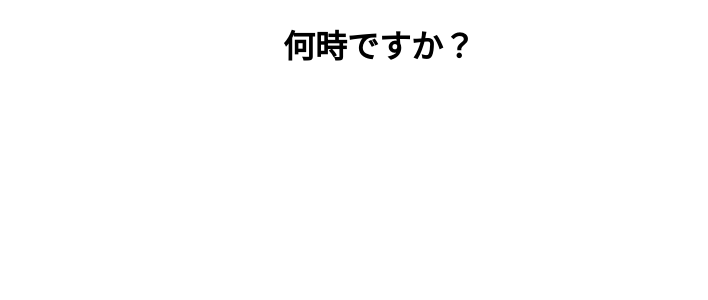
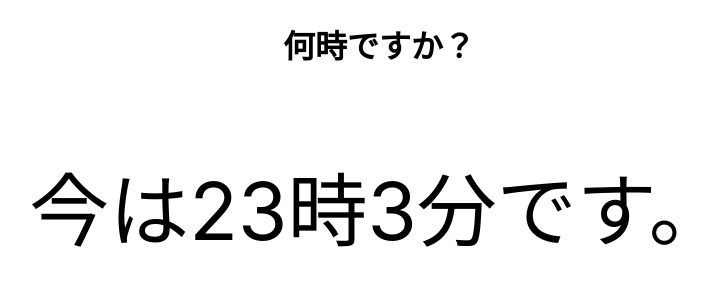
Before and after one commit to diogocampos/nanji, a React (Create React App) app: page / in a window 1280 px wide. Shown: the top 300 px of the page, without its empty margins (261-969 px from the left). Built offline with nearby package versions, Linux system fonts and the light colour scheme.

Commit message:
Add phrase generator

```diff
--- a/src/components/App/App.css
+++ b/src/components/App/App.css
@@ -1,3 +1,7 @@
 .App {
   text-align: center;
 }
+
+.App .time {
+  font-size: 500%;
+}
--- a/src/components/App/index.tsx
+++ b/src/components/App/index.tsx
@@ -1,9 +1,15 @@
+import { useState } from 'react'
+
+import { generatePhrase } from '../../lib/nanji'
 import './App.css'
 
 function App() {
+  const [phrase] = useState(generatePhrase)
+
   return (
     <div className='App'>
-      <h1>何時ですか？</h1>
+      <h1 className='title'>何時ですか？</h1>
+      <p className='time'>{phrase}</p>
     </div>
   )
 }
--- /dev/null
+++ b/src/lib/nanji.ts
@@ -0,0 +1,69 @@
+const IMAWA = '今は'
+const REIJI = '零時'
+const SHOUGO = '正午'
+const GOZEN = '午前'
+const GOGO = '午後'
+const JI = '時'
+const FUN = '分'
+const HAN = '半'
+const CHOUDO = 'ちょうど'
+const GORO = 'ごろ'
+const DESU = 'です。'
+
+export function generatePhrase(date = new Date()): string {
+  let hour = date.getHours()
+  let minute = date.getMinutes()
+
+  const imawa = coinFlip() ? IMAWA : ''
+
+  const choudo = (minute === 0 || minute === 30) && coinFlip() ? CHOUDO : ''
+
+  let goro = ''
+  const rounded = coinFlip() && round(hour, minute)
+  if (rounded && (rounded.hour !== hour || rounded.minute !== minute)) {
+    ;({ hour, minute } = rounded)
+    goro = GORO
+  }
+
+  let ampm = ''
+  if (hour % 12 > 0 && coinFlip()) {
+    ampm = hour < 12 ? GOZEN : GOGO
+    hour %= 12
+  }
+
+  // prettier-ignore
+  const hh
+    = hour === 0 && minute === 0 ? REIJI
+    : hour === 12 && minute === 0 ? SHOUGO
+    : `${hour}${JI}`
+
+  // prettier-ignore
+  const mm
+    = minute === 0 ? ''
+    : minute === 30 && (goro || coinFlip()) ? HAN
+    : `${minute}${FUN}`
+
+  const hhmm = `${hh}${mm}`
+  const time = ampm || coinFlip() ? `${hhmm}${choudo}` : `${choudo}${hhmm}`
+
+  return `${imawa}${ampm}${time}${goro}${DESU}`
+}
+
+// Helpers
+
+function round(hour: number, minute: number) {
+  if (minute < 5) {
+    minute = 0
+  } else if ((25 < minute && minute < 30) || (30 < minute && minute < 35)) {
+    minute = 30
+  } else if (55 < minute) {
+    hour = (hour + 1) % 24
+    minute = 0
+  }
+
+  return { hour, minute }
+}
+
+function coinFlip(): boolean {
+  return Math.random() > 0.5
+}
```
